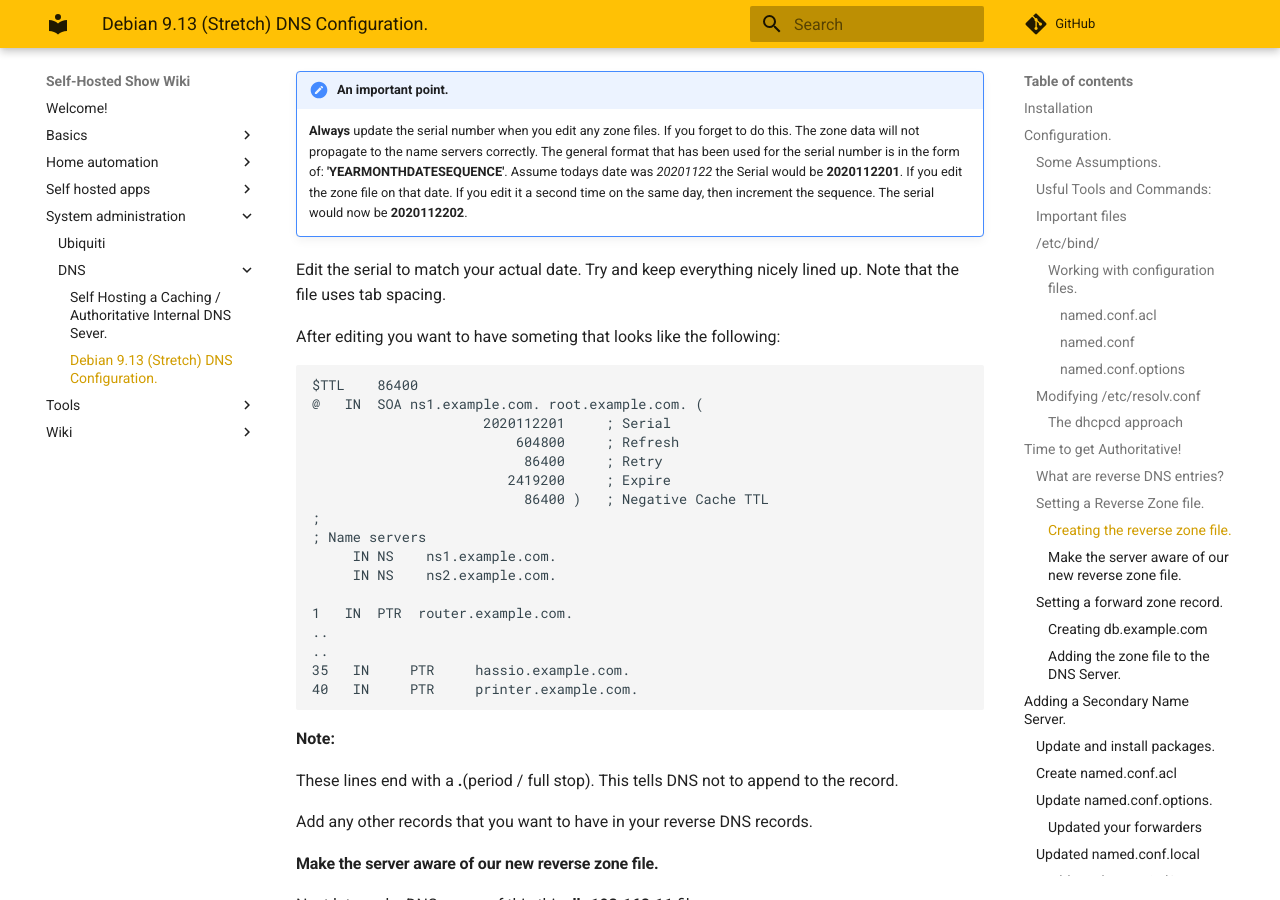
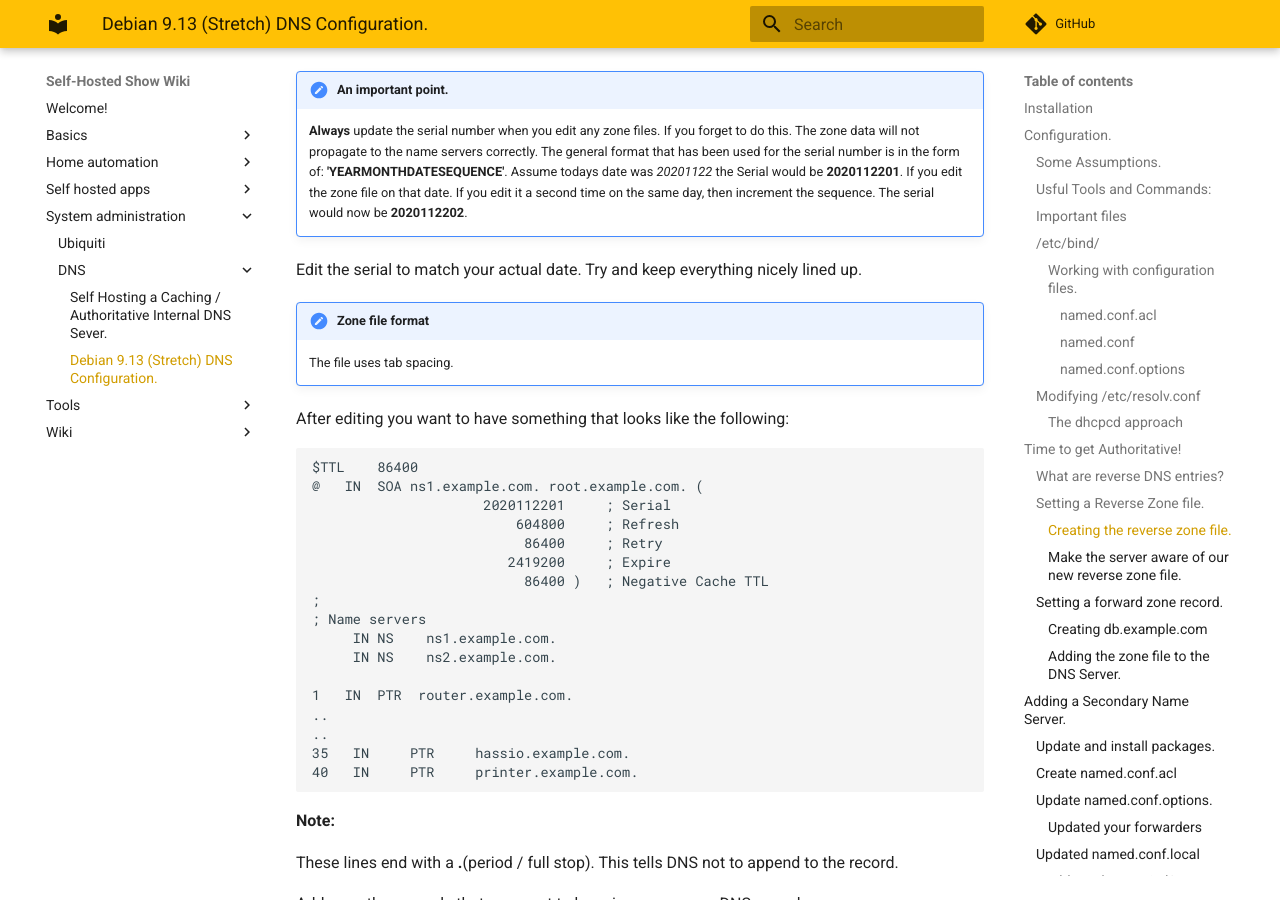
Before and after one commit to selfhostedshow/wiki, an MkDocs documentation site: the page built from docs/system-administration/DNS/debian-stretch.md, in a window 1280 px wide and 900 px high, scrolled down 9369 px. Built offline with MkDocs 1.6.1 and Material for MkDocs 9.7.7, drawn with Linux system fonts in a browser that asks for light colours; comment, search, counter and statistics services are not loaded.

Commit message:
Broke a note into a !!! Note box reminder that Zone files are tab delimited.

````diff
--- a/docs/system-administration/DNS/debian-stretch.md
+++ b/docs/system-administration/DNS/debian-stretch.md
@@ -400,9 +400,11 @@ We are saying that ns1.example.com is the SOA (Start Of Authority) for this zone
 !!! note "An important point."
     **Always** update the serial number when you edit any zone files. If you forget to do this. The zone data will not propagate to the name servers correctly. The general format that has been used for the serial number is in the form of: **'YEARMONTHDATESEQUENCE'**. Assume todays date was *20201122* the Serial would be **2020112201**. If you edit the zone file on that date. If you edit it a second time on the same day, then increment the sequence. The serial would now be **2020112202**.
 
-Edit the serial to match your actual date. Try and keep everything nicely lined up. Note that the file uses tab spacing.
+Edit the serial to match your actual date. Try and keep everything nicely lined up.
+!!! Note "Zone file format"
+    The file uses tab spacing.
 
-After editing you want to have someting that looks like the following:
+After editing you want to have something that looks like the following:
 ```
 $TTL	86400
 @	IN	SOA	ns1.example.com. root.example.com. (
````
